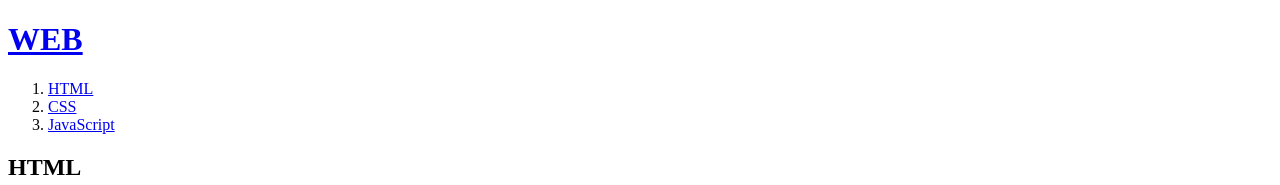
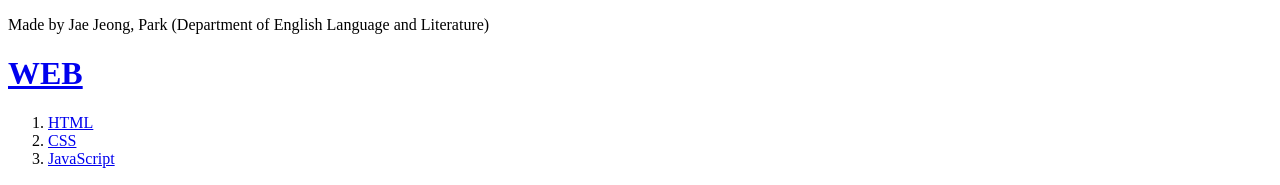
Before and after one commit to Parksour/Parksour, a plain HTML site: page 1.html in a window 1280 px wide. Shown: the top 185 px of the page. Drawn offline with Linux system fonts and the light colour scheme.

Commit message:
Update 1.html

```diff
--- a/1.html
+++ b/1.html
@@ -5,6 +5,7 @@
   <meta charset="utf-8">
 </head>
 <body>
+  <p> Made by Jae Jeong, Park (Department of English Language and Literature)</p>
   <h1><a href="index.html">WEB</a></h1>
   <ol>
     <li><a href="1.html">HTML</a></li>
```
